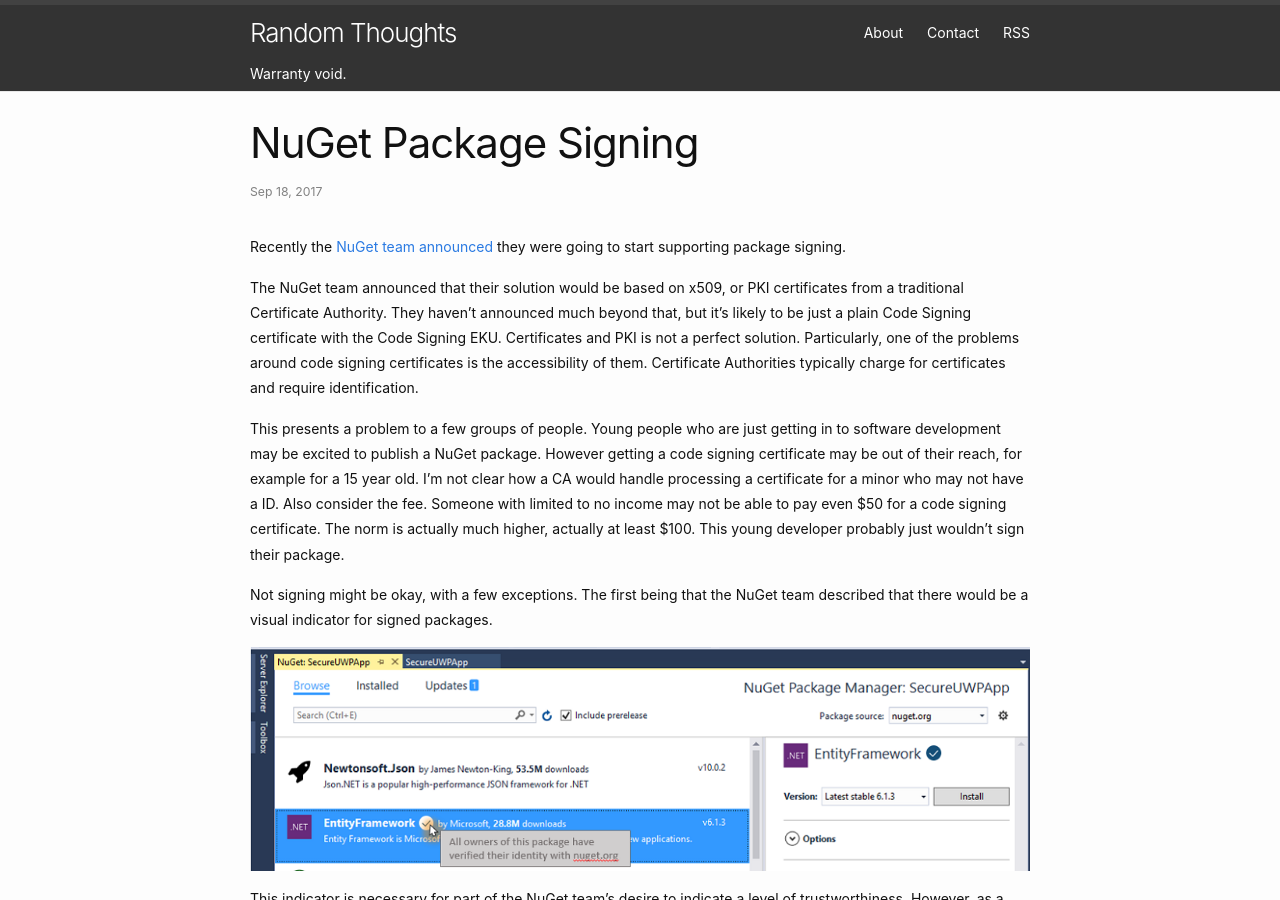
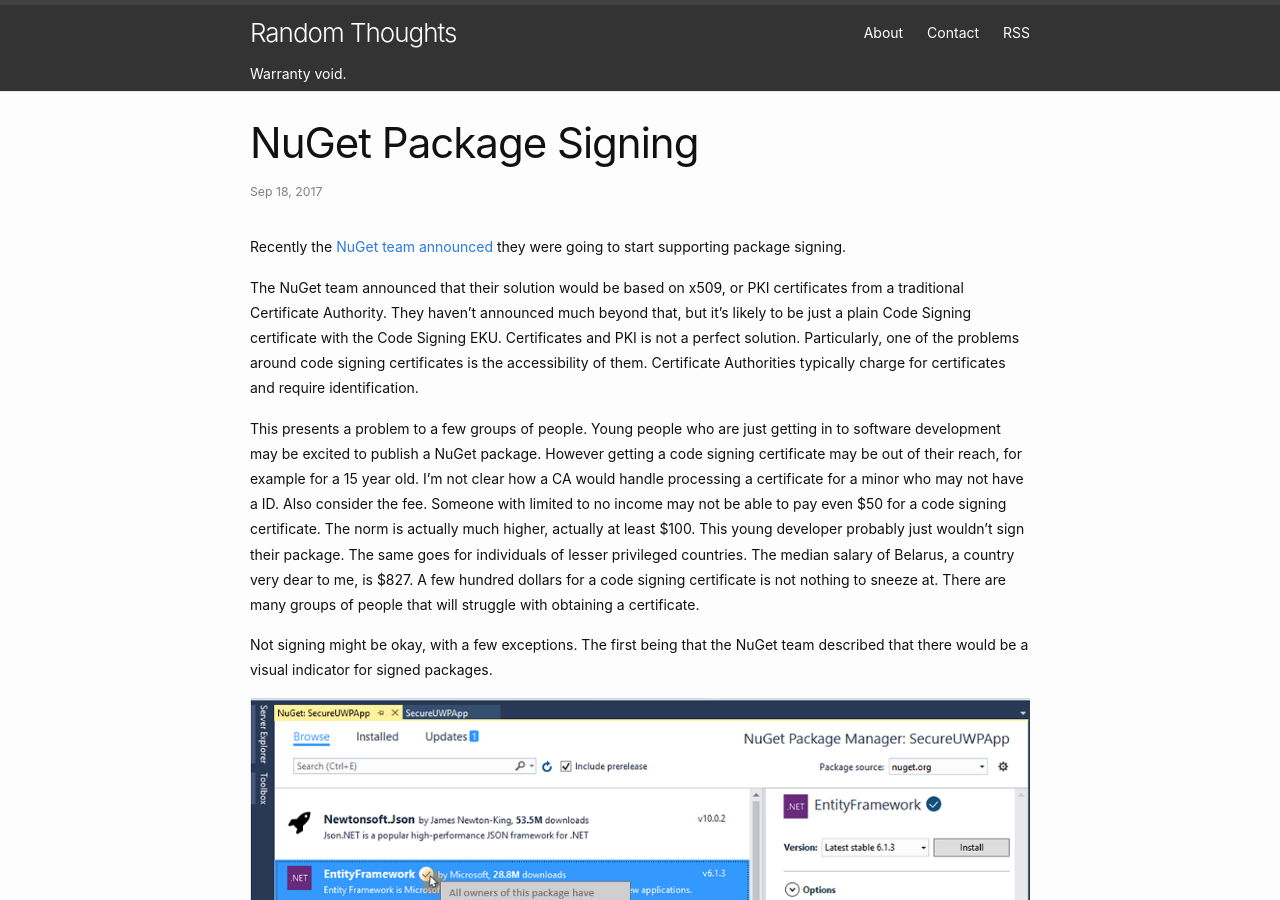
Before and after one commit to vcsjones/vcsjones.dev, a Jekyll site: the page built from _posts/2017-09-18-nuget-package-signing.md, in a window 1280 px wide and 900 px high. Built offline with Jekyll 4.4.1, drawn with Linux system fonts in a browser that asks for light colours.

Commit message:
Clarify groups of people.

```diff
--- a/_posts/2017-09-18-nuget-package-signing.md
+++ b/_posts/2017-09-18-nuget-package-signing.md
@@ -23,7 +23,11 @@
 certificate for a minor who may not have a ID. Also consider the fee. Someone
 with limited to no income may not be able to pay even $50 for a code signing
 certificate. The norm is actually much higher, actually at least $100. This
-young developer probably just wouldn't sign their package.
+young developer probably just wouldn't sign their package. The same goes for
+individuals of lesser privileged countries. The median salary of Belarus, a
+country very dear to me, is $827. A few hundred dollars for a code signing
+certificate is not nothing to sneeze at. There are many groups of people that
+will struggle with obtaining a certificate.
 
 Not signing might be okay, with a few exceptions. The first being that the NuGet
 team described that there would be a visual indicator for signed packages.
```
